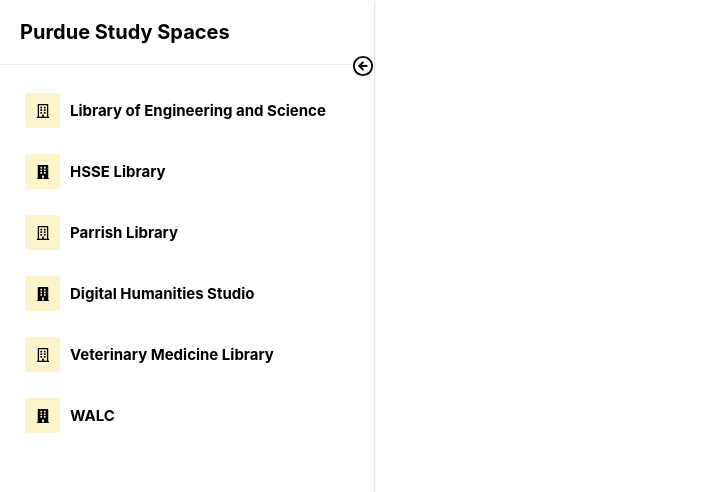
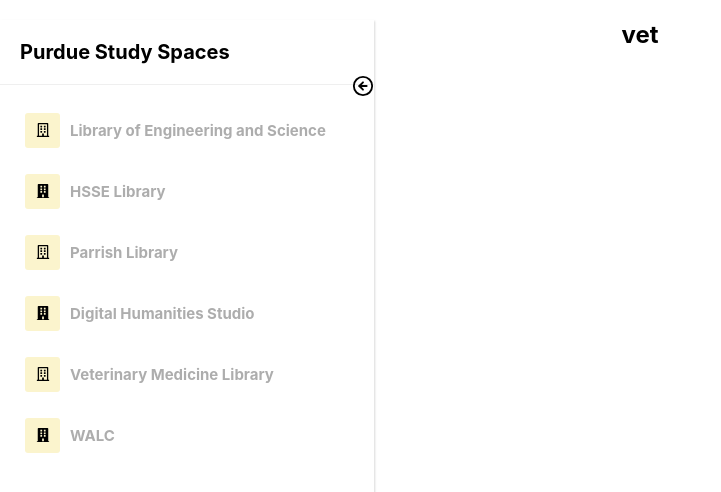
Before and after one commit to carmendiem/HelloWorld2021, a React (Create React App) app: page /Veterinary in a window 1280 px wide. Shown: the top 492 px of the page, without its empty margins (0-721 px from the left). Built offline with nearby package versions, Linux system fonts and the light colour scheme.

Commit message:
better routing attempt

```diff
--- a/src/App.js
+++ b/src/App.js
@@ -1,9 +1,10 @@
 import './App.css';
 import { BrowserRouter as Router, Route, Switch } from 'react-router-dom';
-import Home from './pages/Home';
 import Create from './pages/Create';
 import Navagation from "./pages/Navagation";
 import Header from './Components/Header/Header.js';
+import Veterinary from "./pages/Veterinary";
+import walc from "./pages/walc";
 
 function App() {
     return (
@@ -12,11 +13,20 @@
           <Header />
             <div className="Content">
                 <Switch>
-                    <Route exact path="/">
-                        <Home />
-                    </Route>
                     <Route exact path="/engineering">
                         <Create />
+                    </Route>
+                    <Route exact path="/HSSE">
+                        <Create />
+                    </Route>
+                    <Route exact path="/Parrish">
+                        <Create />
+                    </Route>
+                    <Route exact path="/Digital">
+                        <Create />
+                    </Route>
+                    <Route exact path="/Veterinary">
+                        <Veterinary />
                     </Route>
                     <Route exact path="/walc">
                         <walc />
--- a/src/Components/Header/Header.js
+++ b/src/Components/Header/Header.js
@@ -1,5 +1,7 @@
 //import useState hook to create menu collapse state
 import React, { useState } from "react";
+
+import { Link } from 'react-router-dom';
 
 //import react pro sidebar components
 import {
@@ -55,14 +57,12 @@
           <SidebarContent>
             <Menu iconShape="square">
 
-              <a href="/engineering"><MenuItem icon={<FaRegBuilding />}>Library of Engineering and Science</MenuItem></a>
-
-              <a href="/HSSE"><MenuItem icon={<FaBuilding />}>HSSE Library</MenuItem></a>
-
-              <MenuItem icon={<FaRegBuilding />}>Parrish Library</MenuItem>
-              <MenuItem icon={<FaBuilding />}>Digital Humanities Studio</MenuItem>
-              <MenuItem icon={<FaRegBuilding />}>Veterinary Medicine Library</MenuItem>
-              <a href="/walc"><MenuItem icon={<FaBuilding />}>WALC</MenuItem></a>
+              <MenuItem icon={<FaRegBuilding />}><Link to="/engineering">Library of Engineering and Science</Link></MenuItem>
+              <MenuItem icon={<FaBuilding />}><Link to="/HSSE">HSSE Library</Link></MenuItem>
+              <MenuItem icon={<FaRegBuilding />}><Link to="/Parrish">Parrish Library</Link></MenuItem>
+              <MenuItem icon={<FaBuilding />}><Link to="/Digital">Digital Humanities Studio</Link></MenuItem>
+              <MenuItem icon={<FaRegBuilding />}><Link to="/Veterinary">Veterinary Medicine Library</Link></MenuItem>
+              <MenuItem icon={<FaBuilding />}><Link to="/walc">WALC</Link></MenuItem>
             </Menu>
           </SidebarContent>
         </ProSidebar>
--- a/src/pages/Home.js
+++ /dev/null
@@ -1,12 +0,0 @@
-import React from "react";
-
-const Home = () => {
-
-    return (
-        <div className="home">
-            <p> this is home page</p>
-        </div>
-    );
-}
-
-export default Home;
--- /dev/null
+++ b/src/pages/Veterinary.js
@@ -0,0 +1,11 @@
+import React from "react";
+
+const Veterinary = () => {
+    return (
+        <div className="Create">
+            <h2>vet</h2>
+        </div>
+    );
+}
+
+export default Veterinary;
--- a/src/pages/walc.js
+++ b/src/pages/walc.js
@@ -1,49 +1,11 @@
 import React from "react";
-import STUDYAREA from "../data/locations";
-import {Button, Card, CardActions, CardContent, Typography, Chip} from "@material-ui/core";
 
-function WalcStudyArea(props) {
-    const {location} = props;
-    if (location === undefined) {
-        return (
-            <div style={{flex: 1}} />
-        )
-    }
+const walc = () => {
     return (
-        <Card style={{margin: 5, flex: 1}}>
-            <CardContent>
-                <div style={{display: 'flex'}}>
-                    <div style={{maxHeight: 200, maxWidth: 150, overflow: 'hidden'}}>
-                        <div style={{display: 'flex', justifyContent: 'center'}}>
-                            <img src={process.env.PUBLIC_URL + person.picture} alt={'student profile'} height={200}/>
-                        </div>
-                    </div>
+        <div className="walc">
+            <h2>This is da walc</h2>
+        </div>
+    );
+}
 
-                    <div style={{flex: 1, marginLeft: 10, overflowX: 'auto'}}>
-                        <Typography variant={'h5'}>
-                            {location.name}
-                        </Typography>
-                        {location.library ?
-                            <Typography variant={"subtitle2"}>
-                                {location.library}
-                            </Typography> : <></>
-                        }
-                        {location.addr ?
-                            <Typography variant={"body2"}>
-                                {location.addr}
-                            </Typography> : <></>
-                        }
-                        {location.capacity ?
-                            <Typography variant={"body2"}>
-                                {location.capacity}
-                            </Typography> : <></>
-                        }
-                    </div>
-                </div>
-            </CardContent>
-        </Card>
-
-
-
-    )
-}
+export default walc;
```
